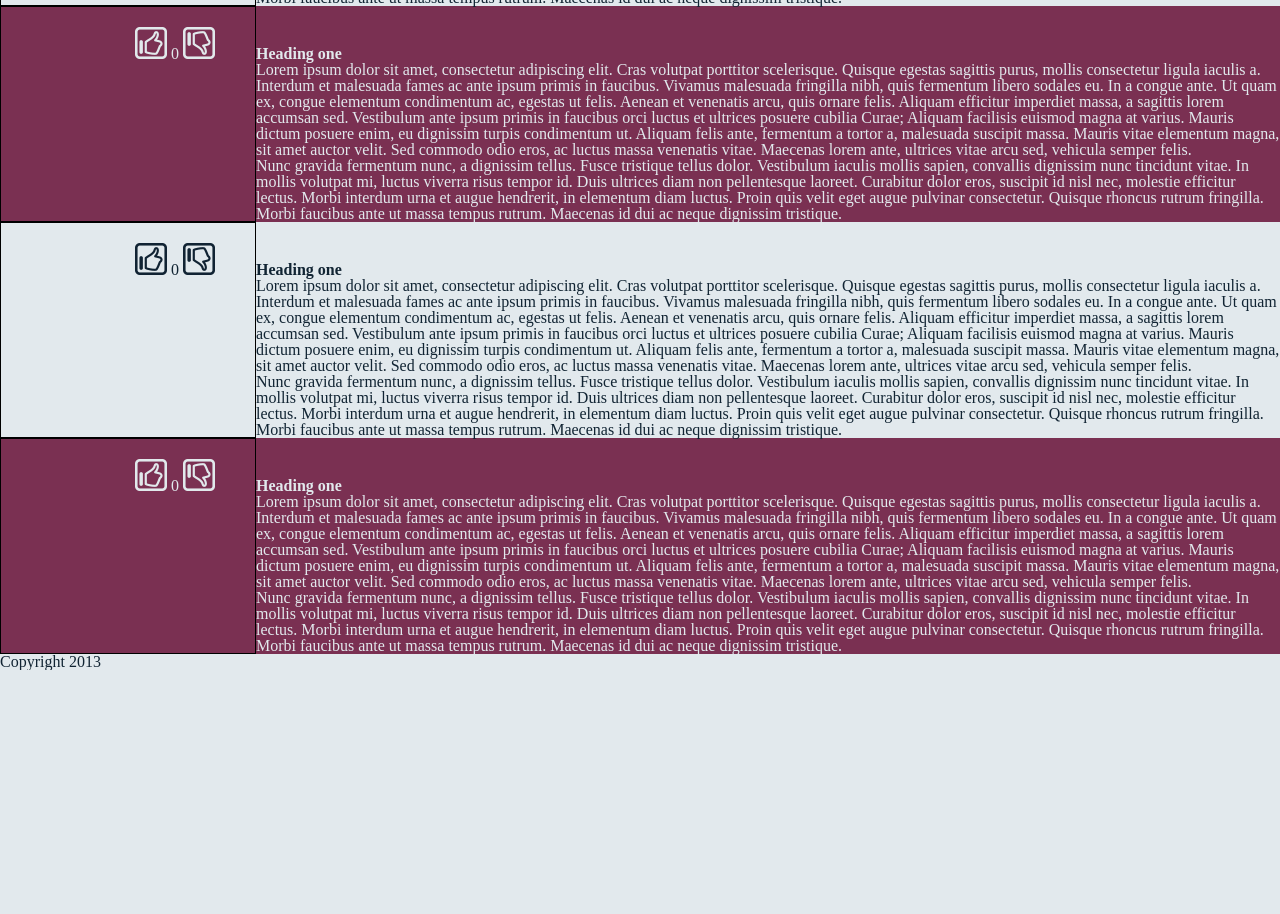
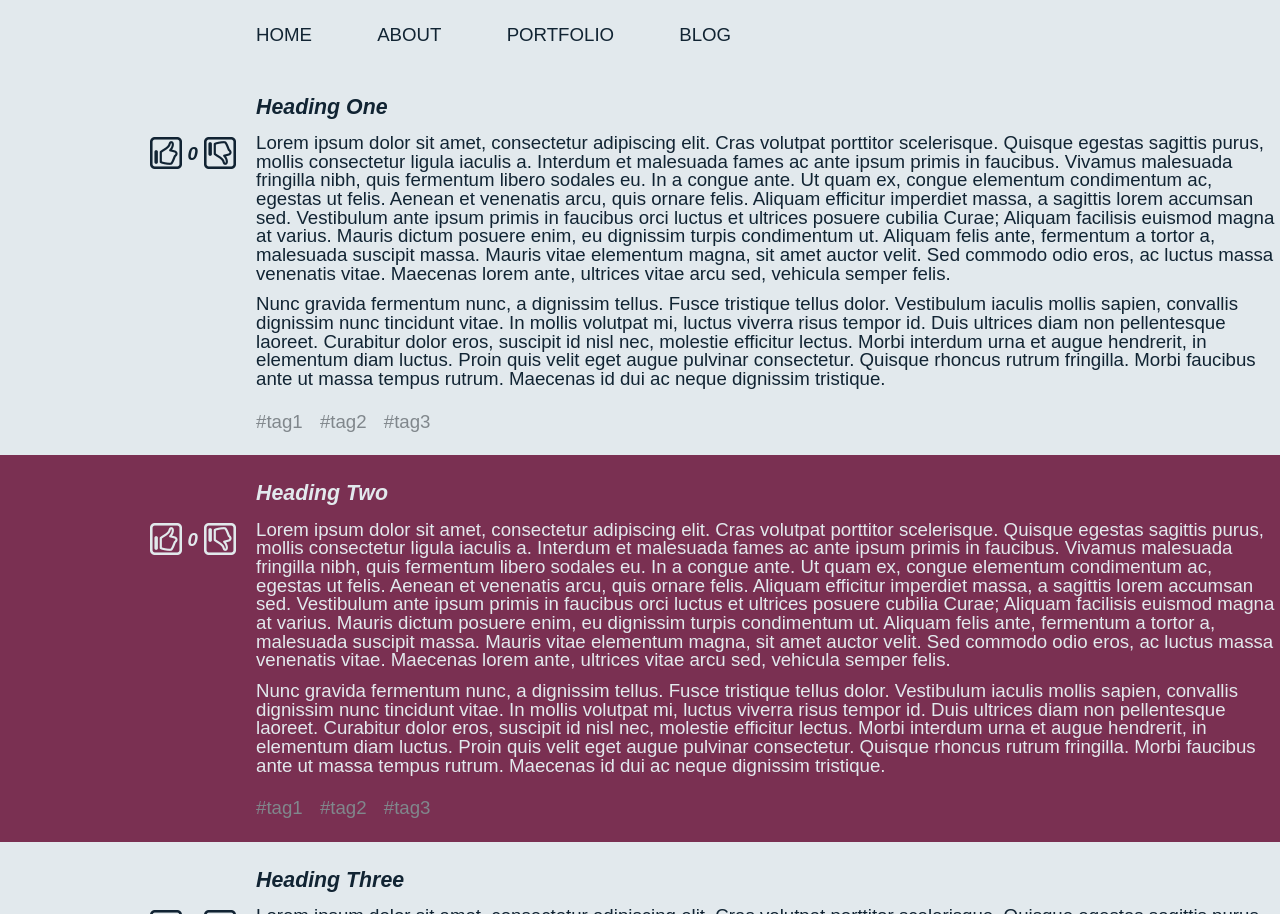
Before and after one commit to zburgermeiszter/css3-html5-javascript-test, a plain HTML site: page solution/index.html in a window 1280 px wide. Shown: the part 242-1156 px from the top of the page. Before the commit the page ends 912 px from the top, so only its background shows below. Drawn offline with Linux system fonts and the light colour scheme; a script that the page names is missing.

Commit message:
CSS done

```diff
--- a/solution/css/style.css
+++ b/solution/css/style.css
@@ -1,10 +1,27 @@
 body {
     background: #e2e9ed;
     color: #112433;
+    font-family: 'Arial Regular', sans-serif;
+    font-size: 14pt;
+}
+
+header {
+    display: flex;
+    padding: 32px 0 32px 20%;
+    margin-left: -210px;
 }
 
 header p {
     text-transform: uppercase;
+    width: 200px;
+    font-size: 60pt;
+    font-weight: bold;
+    line-height: 45pt;
+    padding-left: 24px;
+}
+
+nav {
+    padding: 24px 0 24px 20%;
 }
 
 nav ul {
@@ -17,6 +34,9 @@ nav ul li {
 
 nav ul li a {
     text-transform: uppercase;
+    text-decoration: none;
+    color: #112433;
+    margin-right: 60px;
 }
 
 main {
@@ -24,20 +44,8 @@ main {
 }
 
 main article {
-    display: block;
-    clear: both;
-}
-main article aside {
-    border: 1px solid black;
-    display: table-cell;
-    width: 20%;
-    text-align: right;
-    padding: 20px 40px;
-}
-
-main article section {
-    display: table-cell;
-    width: 80%;
+    display: flex;
+    padding: 12px 0;
 }
 
 main article:nth-of-type(even) {
@@ -45,11 +53,52 @@ main article:nth-of-type(even) {
     color: #e2e9ed;
 }
 
+main > article > aside {
+    padding: 56px 20px;
+    line-height: 34px;
+    display: flex;
+    margin-left: auto;
+}
 
-main article section h1 {
+main > article > aside > span {
+    padding: 0 6px;
+    font-style: italic;
     font-weight: bold;
 }
 
+main article section {
+    width: 80%;
+}
+
+main article section h1 {
+    font-family: 'Arial Bold', sans-serif;
+    font-weight: bold;
+    font-size: 16pt;
+    padding: 16px 0;
+    text-transform: capitalize;
+    font-style: italic;
+}
+
+main article section p {
+    padding-bottom: 12px;
+}
+
+main article section .tags {
+    padding: 12px 0 12px 0;
+}
+
+main article section .tags span {
+    color: #80878c;
+    padding-right: 12px;
+}
+
+footer {
+    background-color: #112433;
+    color: #e2e9ed;
+    padding: 12px 0 12px 20%;
+    font-family: 'Arial Regular', sans-serif;
+    font-size: 12pt;
+}
 
 /* SPRITES */
 .sprite {
--- a/solution/index.html
+++ b/solution/index.html
@@ -8,6 +8,9 @@
 
 
 <header>
+    <div>
+        <img src="images/logo.png">
+    </div>
     <p>Web design blog</p>
 </header>
 
@@ -33,7 +36,7 @@
     <article>
         <aside>
             <i class="sprite up"></i>
-            0
+            <span>0</span>
             <i class="sprite down"></i>
         </aside>
         <section>
@@ -61,17 +64,23 @@
                 rutrum. Maecenas id dui ac neque dignissim tristique.
             </p>
 
+            <aside class="tags">
+                <span>#tag1</span>
+                <span>#tag2</span>
+                <span>#tag3</span>
+            </aside>
+
         </section>
     </article>
 
     <article>
         <aside>
             <i class="sprite up"></i>
-            0
+            <span>0</span>
             <i class="sprite down"></i>
         </aside>
         <section>
-            <h1>Heading one</h1>
+            <h1>Heading two</h1>
 
             <p>
                 Lorem ipsum dolor sit amet, consectetur adipiscing elit. Cras volutpat porttitor scelerisque. Quisque
@@ -95,17 +104,23 @@
                 rutrum. Maecenas id dui ac neque dignissim tristique.
             </p>
 
+            <aside class="tags">
+                <span>#tag1</span>
+                <span>#tag2</span>
+                <span>#tag3</span>
+            </aside>
+
         </section>
     </article>
 
     <article>
         <aside>
             <i class="sprite up"></i>
-            0
+            <span>0</span>
             <i class="sprite down"></i>
         </aside>
         <section>
-            <h1>Heading one</h1>
+            <h1>Heading three</h1>
 
             <p>
                 Lorem ipsum dolor sit amet, consectetur adipiscing elit. Cras volutpat porttitor scelerisque. Quisque
@@ -129,17 +144,23 @@
                 rutrum. Maecenas id dui ac neque dignissim tristique.
             </p>
 
+            <aside class="tags">
+                <span>#tag1</span>
+                <span>#tag2</span>
+                <span>#tag3</span>
+            </aside>
+
         </section>
     </article>
 
     <article>
         <aside>
             <i class="sprite up"></i>
-            0
+            <span>0</span>
             <i class="sprite down"></i>
         </aside>
         <section>
-            <h1>Heading one</h1>
+            <h1>Heading four</h1>
 
             <p>
                 Lorem ipsum dolor sit amet, consectetur adipiscing elit. Cras volutpat porttitor scelerisque. Quisque
@@ -163,8 +184,15 @@
                 rutrum. Maecenas id dui ac neque dignissim tristique.
             </p>
 
+            <aside class="tags">
+                <span>#tag1</span>
+                <span>#tag2</span>
+                <span>#tag3</span>
+            </aside>
+
         </section>
     </article>
+
 </main>
 
 <footer>
```
Also changed, not shown: solution/images/logo.png (added).
